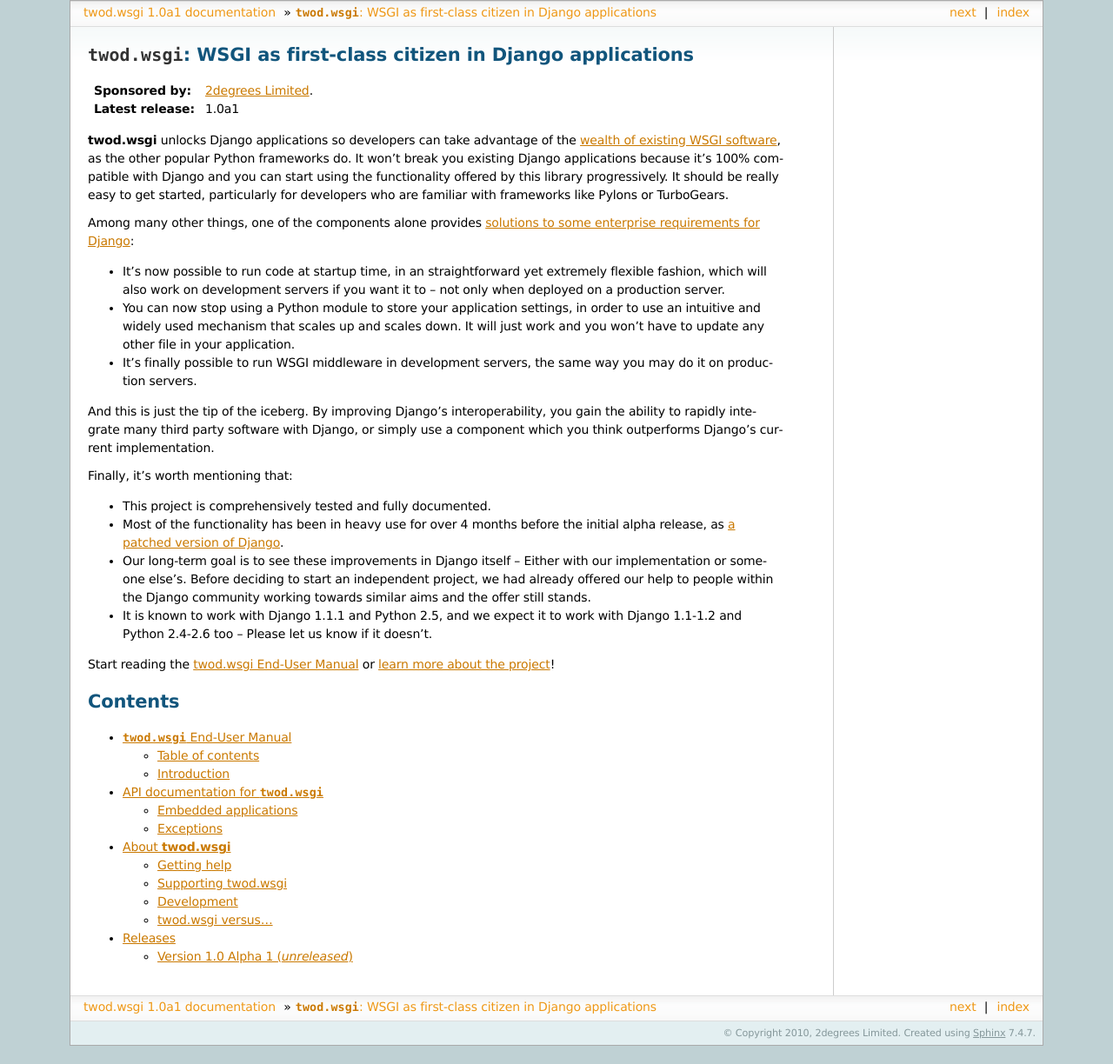
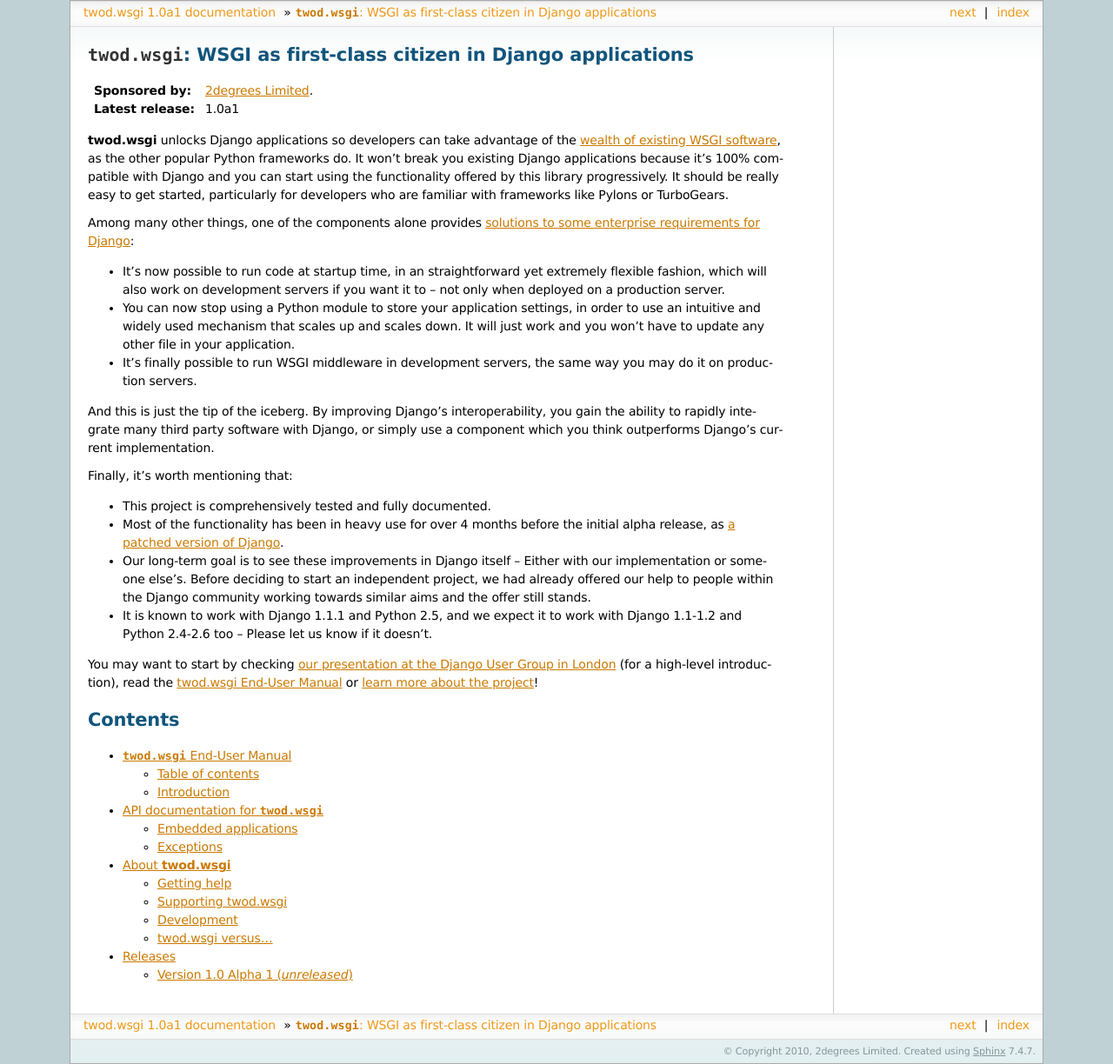
Before and after one commit to 2degrees/django-wsgi, a Sphinx documentation site: the page built from docs/source/index.rst, in a window 1280 px wide. Shown: the whole page at 87% size. Built offline with Sphinx 7.4.7, drawn with Linux system fonts in a browser that asks for light colours; a script that is not in the unit is left out; before the commit the page ends 1203 px from its top, so only the background shows below that.

Commit message:
Added link to the presentation at the DJUGL

```diff
--- a/docs/source/index.rst
+++ b/docs/source/index.rst
@@ -47,7 +47,9 @@
   work with Django 1.1-1.2 and Python 2.4-2.6 too -- Please let us know if it
   doesn't.
 
-Start reading the :doc:`manual/index` or :doc:`learn more about the project
+You may want to start by checking `our presentation at the Django User Group in London
+<http://gustavonarea.net/files/talks/twodwsgi-djugl.pdf>`_ (for a high-level
+introduction), read the :doc:`manual/index` or :doc:`learn more about the project
 <about>`!
 
 
```
